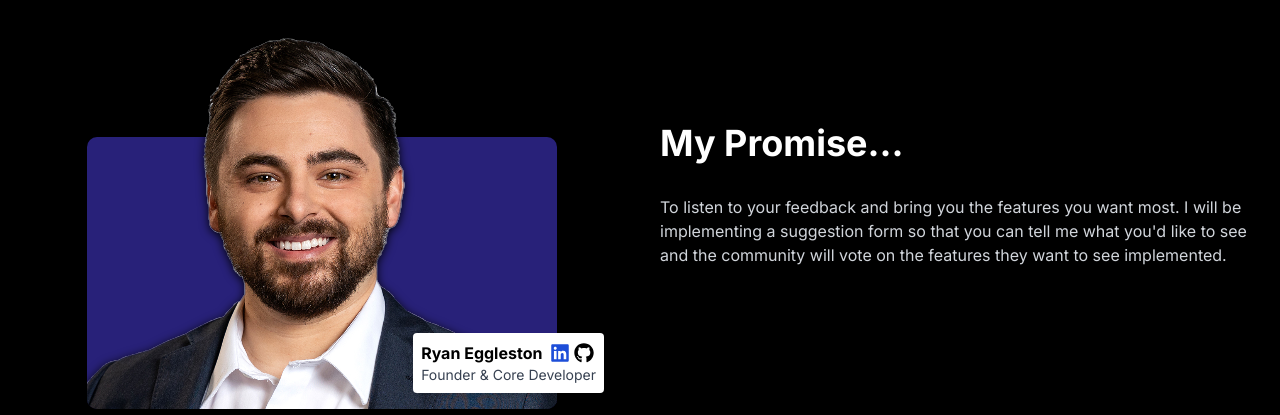
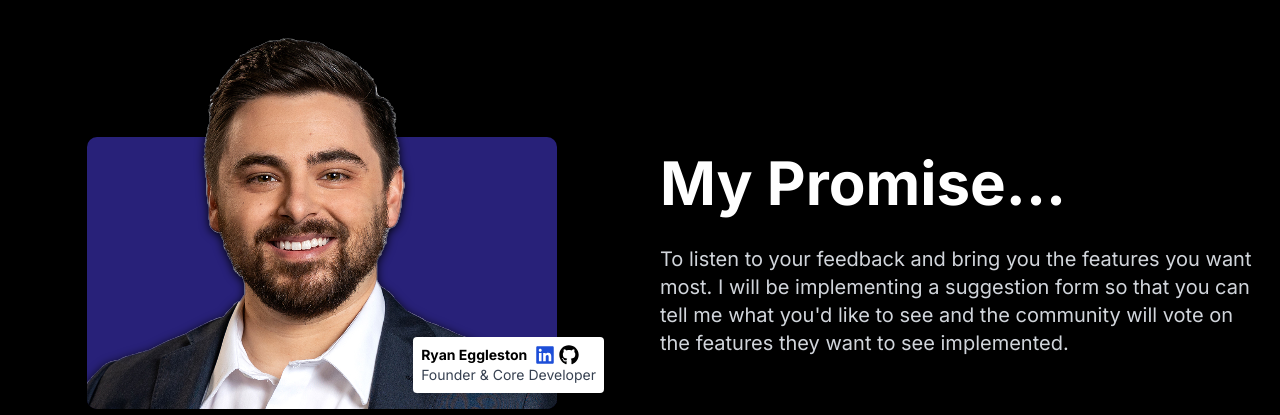
Before and after one commit to promptengineers-ai/website, a Next.js app: page / in a window 1280 px wide. Shown: the part 860-1275 px from the top of the page. Built offline with nearby package versions, Linux system fonts and the light colour scheme.

Commit message:
Moving on to suggestion

```diff
--- a/src/sections/AboutSection.tsx
+++ b/src/sections/AboutSection.tsx
@@ -26,12 +26,13 @@ const AboutSection = () => {
               className="relative z-10 rounded-[0px_0px_10px_10px]"
               style={{
                 filter: "drop-shadow(0px 2px 5px black)",
+                // scale: 0.95,
                 zIndex: 1,
               }}
             />
-            <div className="absolute bottom-4 right-4 z-20 rounded bg-white p-2 shadow-md">
+            <div className="absolute bottom-[-30px] md:bottom-4 md:right-4 z-20 rounded bg-white p-2 shadow-md">
               <div className="flex items-center">
-                <p className="font-bold text-black">Ryan Eggleston</p>
+                <p className="font-bold text-black text-sm md:text-md">Ryan Eggleston</p>
                 <a
                   href="https://www.linkedin.com/in/ryan-eggleston" // Replace with the actual LinkedIn URL
                   target="_blank"
@@ -49,14 +50,14 @@ const AboutSection = () => {
                   <FaGithub size={20} />
                 </a>
               </div>
-              <p className="text-sm text-gray-700">Founder & Core Developer</p>
+              <p className="text-xs md:text-sm text-gray-700">Founder & Core Developer</p>
             </div>
           </div>
-          <div>
-            <h2 className="mb-8 text-4xl font-bold text-white">
+          <div className="md:mt-20">
+            <h2 className="mb-8 text-5xl font-bold text-white md:text-6xl">
               My Promise...
             </h2>
-            <p className="mb-10 text-base text-gray-300">
+            <p className="text-xl text-gray-300">
               To listen to your feedback and bring you the features you want
               most. I will be implementing a suggestion form so that you can
               tell me what you'd like to see and the community will vote on the
```
